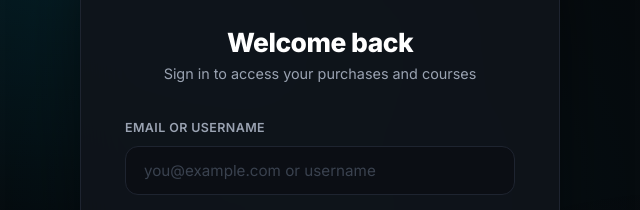
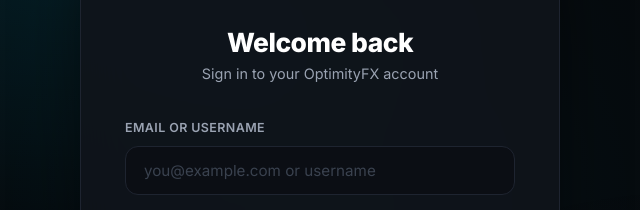
Before and after one commit to sayantanfx/optimityfx, a website: page login.html in a window 1280 px wide. Shown: the part 192-402 px from the top of the page, 320-960 px from the left. Drawn offline with nearby package versions, Linux system fonts and the light colour scheme.

Commit message:
Make login subtitle audience-neutral (shared by buyers and staff)
login.html is a shared sign-in page — customers use email, internal
admin/team use a username. The old subtitle ("Sign in to access your
purchases and courses") only made sense for buyers; staff saw it too.
Swapped in neutral copy that reads naturally for both.

```diff
--- a/login.html
+++ b/login.html
@@ -36,7 +36,7 @@
       <img src="assets/logo.png" alt="OptimityFX" width="200">
     </div>
     <h1 class="auth-title">Welcome back</h1>
-    <p class="auth-sub">Sign in to access your purchases and courses</p>
+    <p class="auth-sub">Sign in to your OptimityFX account</p>
 
     <form id="login-form" novalidate>
       <div class="form-group">
```
